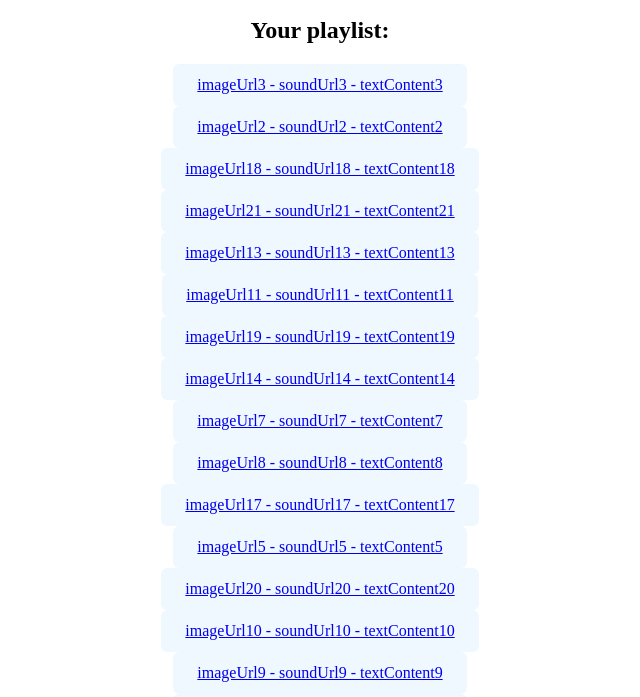
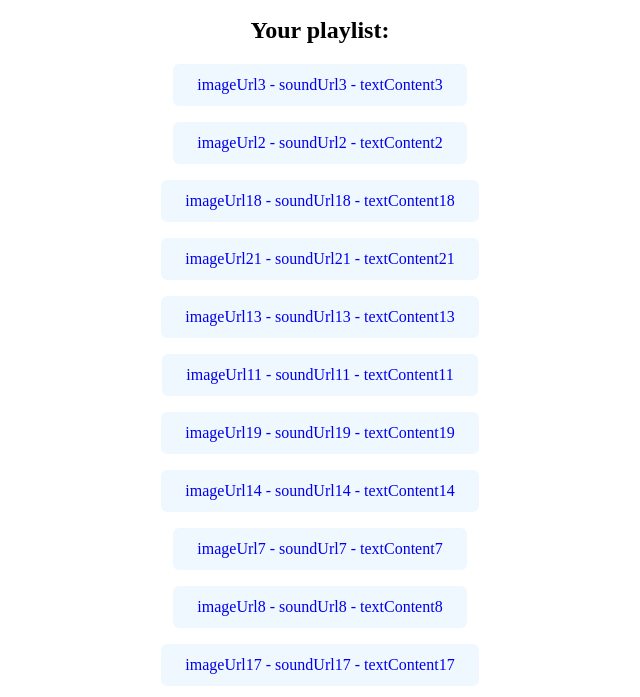
Before and after one commit to stanosmith/random-art-experiment, a website: page src/index.html in a window 1280 px wide. Shown: the part 50-747 px from the top of the page, without its empty margins (320-960 px from the left). Drawn offline with Linux system fonts and the light colour scheme.

Commit message:
Adjusted styling to be more generic

```diff
--- a/src/css/base.css
+++ b/src/css/base.css
@@ -60,6 +60,8 @@ ul, ol {
 .playlist .playlistItem a {
   display: inline-block;
   padding: 12px 24px;
+  margin-bottom: 16px;
   border-radius: 6px;
   background-color: aliceblue;
+  text-decoration: none;
 }
```
